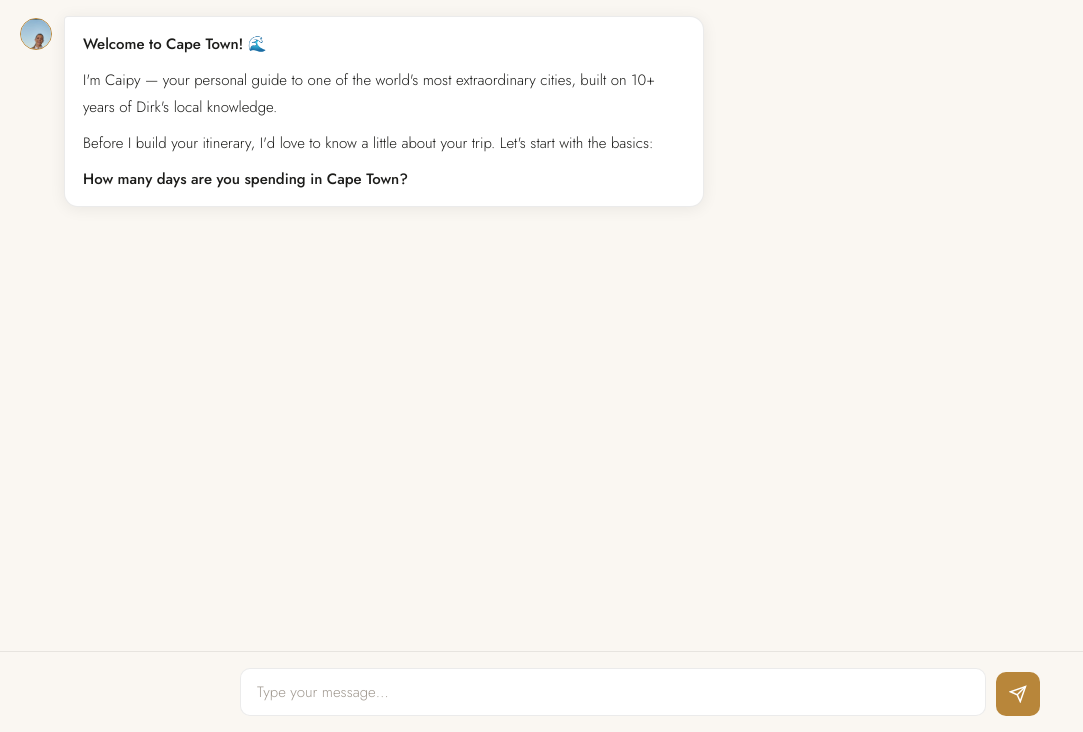
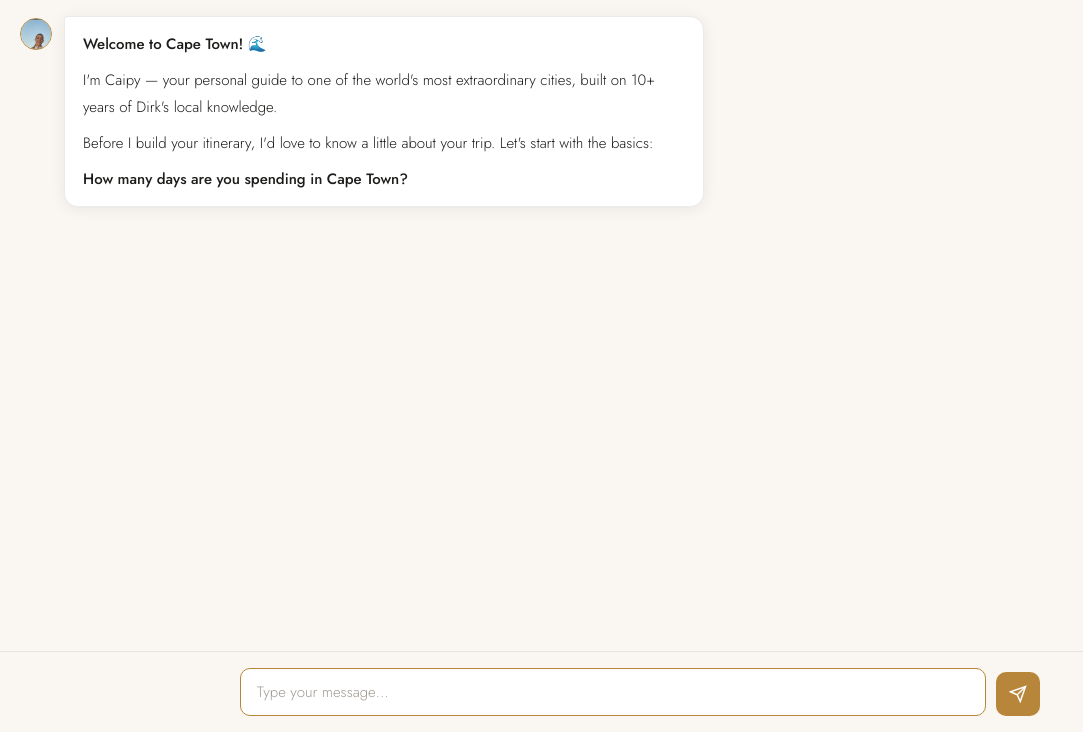
Before and after one commit to dirkzeevenhooven/Caipy, a website: page public/chat.html in a window 1280 px wide. Shown: the part 68-800 px from the top of the page, without its empty margins (0-1083 px from the left). Drawn offline with nearby package versions, Linux system fonts and the light colour scheme.

Commit message:
Auto-focus input on page load
Co-Authored-By: Claude Sonnet 4.6 <noreply@anthropic.com>

```diff
--- a/public/chat.html
+++ b/public/chat.html
@@ -255,6 +255,7 @@ I'm Caipy — your personal guide to one of the world's most extraordinary citie
 Before I build your itinerary, I'd love to know a little about your trip. Let's start with the basics:
 
 **How many days are you spending in Cape Town?**`);
+  document.getElementById('input').focus();
 }
 
 function showGateError(msg, backUrl) {
```
